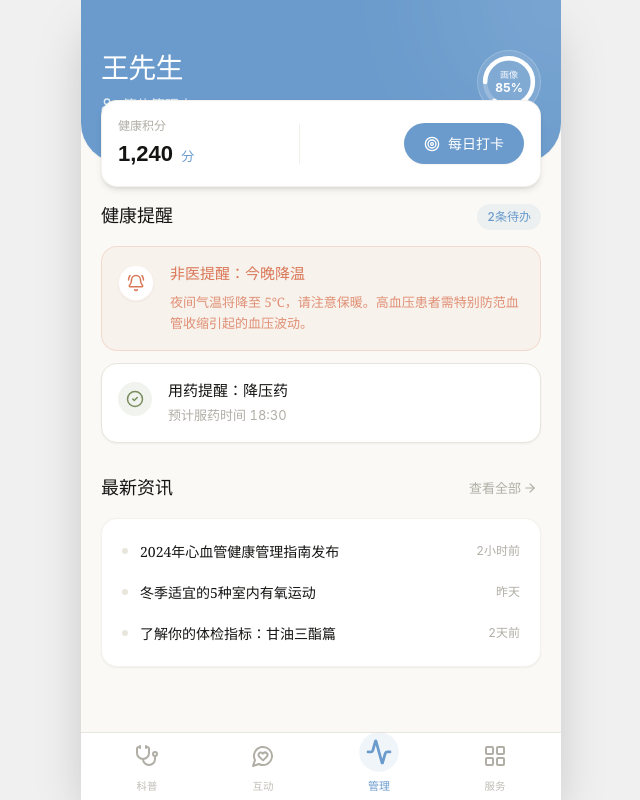
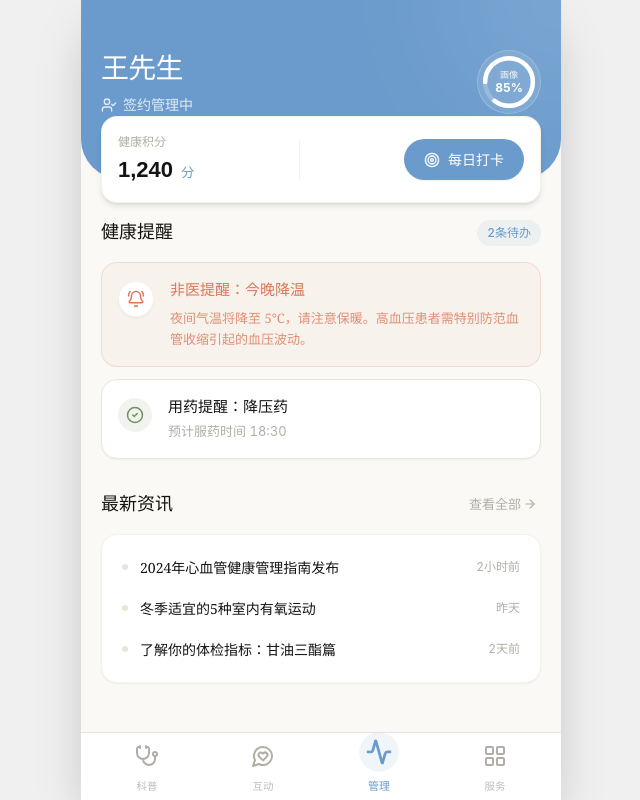
Before and after one commit to zalwarlaxman-boop/demo, a React (Vite) app: page /manage in a window 1280 px wide. Shown: the whole page, without its empty margins (319-959 px from the left). Built offline with nearby package versions, Linux system fonts and the light colour scheme.

Commit message:
feat: 开发手机端React医疗页面
Co-authored-by: traeagent <traeagent@users.noreply.github.com>

```diff
--- a/src/pages/Manage.tsx
+++ b/src/pages/Manage.tsx
@@ -9,7 +9,7 @@ export default function Manage() {
     <div className="flex flex-col h-full bg-[#faf9f5] overflow-y-auto">
       {/* Header Profile Area */}
       <div className="relative shrink-0 mb-6 z-10">
-        <div className="bg-[#6a9bcc] px-5 pt-12 pb-12 rounded-b-[40px] shadow-sm relative overflow-hidden">
+        <div className="bg-[#6a9bcc] px-5 pt-12 pb-16 rounded-b-[40px] shadow-sm relative overflow-hidden">
           <div className="absolute top-0 right-0 w-64 h-64 bg-white/10 rounded-full blur-3xl -translate-y-1/2 translate-x-1/2" />
 
           <div className="flex items-center justify-between relative z-10">
```
